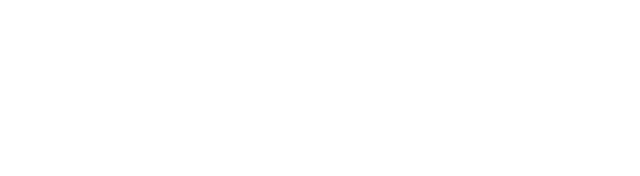
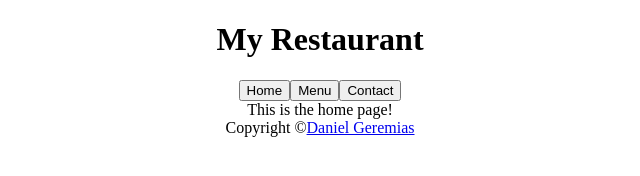
Before and after one commit to Daniel-Geremias/Restaurant-Page, a website built with webpack: page dist/index.html in a window 1280 px wide. Shown: the whole page, without its empty margins (320-960 px from the left). Built offline with nearby package versions, Linux system fonts and the light colour scheme.

Commit message:
Main logic and page modules added

```diff
--- a/package.json
+++ b/package.json
@@ -17,6 +17,8 @@
   },
   "homepage": "https://github.com/Daniel-Geremias/Restaurant-Page#readme",
   "devDependencies": {
+    "css-loader": "^6.5.1",
+    "style-loader": "^3.3.1",
     "webpack": "^5.65.0",
     "webpack-cli": "^4.9.1"
   }
--- /dev/null
+++ b/src/contact.js
@@ -0,0 +1,15 @@
+function contactPage() {
+    const contact = document.createElement('div');
+    contact.classList.add('contact');
+    contact.textContent = 'This is the contact page!';
+
+    return contact;
+}
+
+function loadContact() {
+    const main = document.getElementById('main');
+    main.textContent = '';
+    main.appendChild(contactPage());
+}
+
+export default loadContact;
--- /dev/null
+++ b/src/home.js
@@ -0,0 +1,15 @@
+function homePage() {
+    const home = document.createElement('div');
+    home.classList.add('home');
+    home.textContent = 'This is the home page!';
+
+    return home;
+}
+
+function loadHome() {
+    const main = document.getElementById('main');
+    main.textContent = '';
+    main.appendChild(homePage());
+}
+
+export default loadHome;
--- a/src/index.js
+++ b/src/index.js
@@ -1 +1,4 @@
-console.log("Hello from index.js");
+import loadPage from "./page";
+import './style.css';
+
+loadPage();
--- /dev/null
+++ b/src/menu.js
@@ -0,0 +1,15 @@
+function menuPage() {
+    const menu = document.createElement('div');
+    menu.classList.add('menu');
+    menu.textContent = 'This is the menu page!';
+
+    return menu;
+}
+
+function loadMenu() {
+    const main = document.getElementById('main');
+    main.textContent = '';
+    main.appendChild(menuPage());
+}
+
+export default loadMenu;
--- /dev/null
+++ b/src/page.js
@@ -0,0 +1,101 @@
+import loadHome from "./home";
+import loadMenu from "./menu";
+import loadContact from "./contact";
+
+function header(){
+    const header = document.createElement('div');
+    header.classList.add('header');
+
+    const headerLogo = document.createElement('h1');
+    headerLogo.textContent = 'My Restaurant';
+
+    header.appendChild(headerLogo);
+    header.appendChild(navBar());
+
+    return header;
+
+}
+
+function navBar() {
+    const navBar = document.createElement('nav');
+    navBar.classList.add('nav-bar');
+    for (let i=0; i<navButtons().length; i++){
+        navBar.appendChild(navButtons()[i])
+    };
+
+    return navBar
+}
+
+function navButtons() {
+    const homeBtn = document.createElement('button');
+    homeBtn.classList.add('nav-btn', 'home-btn');
+    homeBtn.textContent = 'Home';
+    homeBtn.addEventListener('click', (e) => {
+        if(e.target.classList.contains('active')) return;
+        activeButton(homeBtn);
+        loadHome();
+    })
+
+    const menuBtn = document.createElement('button');
+    menuBtn.classList.add('nav-btn', 'menu-btn');
+    menuBtn.textContent = 'Menu';
+    menuBtn.addEventListener('click', (e) => {
+        if(e.target.classList.contains('active')) return;
+        activeButton(menuBtn);
+        loadMenu();
+    })
+
+    const contactBtn = document.createElement('button');
+    contactBtn.classList.add('nav-btn', 'contact-btn');
+    contactBtn.textContent = 'Contact';
+    contactBtn.addEventListener('click', (e) => {
+        if(e.target.classList.contains('active')) return;
+        activeButton(contactBtn);
+        loadContact();
+    })
+
+    return [homeBtn, menuBtn, contactBtn];
+}
+
+function activeButton(button) {
+    const buttons = document.querySelectorAll('.nav-btn');
+
+    buttons.forEach((button) => {
+        if(button !== this) {
+            button.classList.remove('active');
+        };
+    });
+
+    button.classList.add('active')
+
+};
+
+
+function main() {
+    const main = document.createElement('div');
+    main.classList.add('main');
+    main.setAttribute('id', 'main');
+
+    return main;
+}
+
+function footer() {
+    const footer = document.createElement('div');
+    footer.classList.add('footer');
+    footer.innerHTML = 'Copyright © <a href="https://github.com/Daniel-Geremias">Daniel Geremias</a>';
+
+    return footer;
+}
+
+function loadPage() {
+    const content = document.getElementById('content');
+
+    content.appendChild(header());
+    content.appendChild(main());
+    content.appendChild(footer());
+
+    activeButton(document.querySelector('.nav-btn'));
+    loadHome();
+};
+
+export default loadPage;
--- /dev/null
+++ b/src/style.css
@@ -0,0 +1,25 @@
+body {
+    margin: 0px;
+}
+
+#content {
+    display: flex;
+    flex-direction: column;
+    justify-content: space-between;
+}
+
+.header {
+    display: flex;
+    flex-direction: column;
+    align-items: center;
+}
+
+.main {
+    display: flex;
+    justify-content: center;
+}
+
+.footer {
+    display: flex;
+    justify-content: center;
+}
--- a/webpack.config.js
+++ b/webpack.config.js
@@ -6,4 +6,12 @@ module.exports = {
         filename: 'main.js',
         path: path.resolve(__dirname, 'dist'),
     },
+    module: {
+        rules: [
+            {
+                test: /\.css$/i,
+                use: ['style-loader', 'css-loader'],
+            },
+        ],
+    },
 };
```
Also changed, not shown: dist/index.html, dist/main.js, 1 other file.
